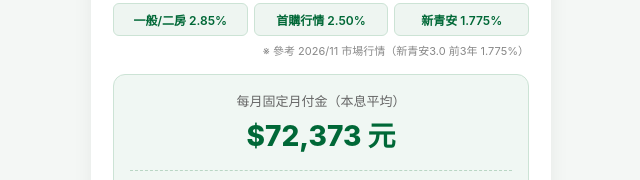
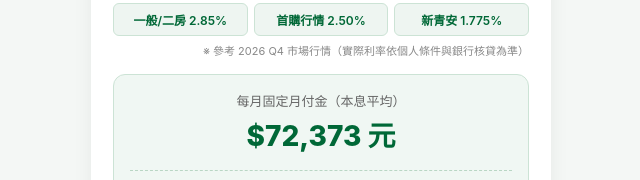
Before and after one commit to ekls9521436/loan, a plain HTML site: page index.html in a window 1280 px wide. Shown: the part 420-600 px from the top of the page, 319-959 px from the left. Drawn offline with Linux system fonts and the light colour scheme.

Commit message:
Update index.html

```diff
--- a/index.html
+++ b/index.html
@@ -94,7 +94,7 @@
         <button type="button" class="preset-btn" onclick="setRate(2.50)">首購行情 2.50%</button>
         <button type="button" class="preset-btn" onclick="setRate(1.775)">新青安 1.775%</button>
       </div>
-      <div class="rate-note">※ 參考 2026/11 市場行情（新青安3.0 前3年 1.775%）</div>
+      <div class="rate-note">※ 參考 2026 Q4 市場行情（實際利率依個人條件與銀行核貸為準）</div>
     </div>
     <div class="result-box">
       <div class="result-main">
```
